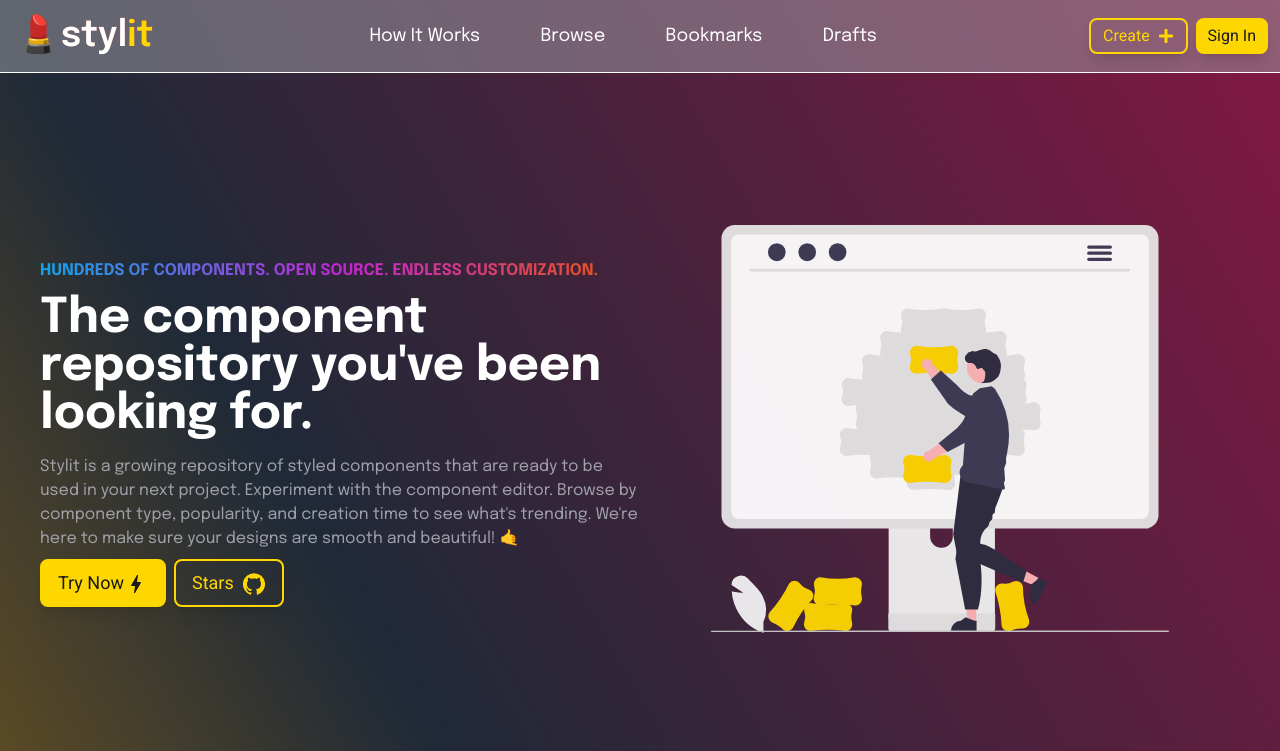
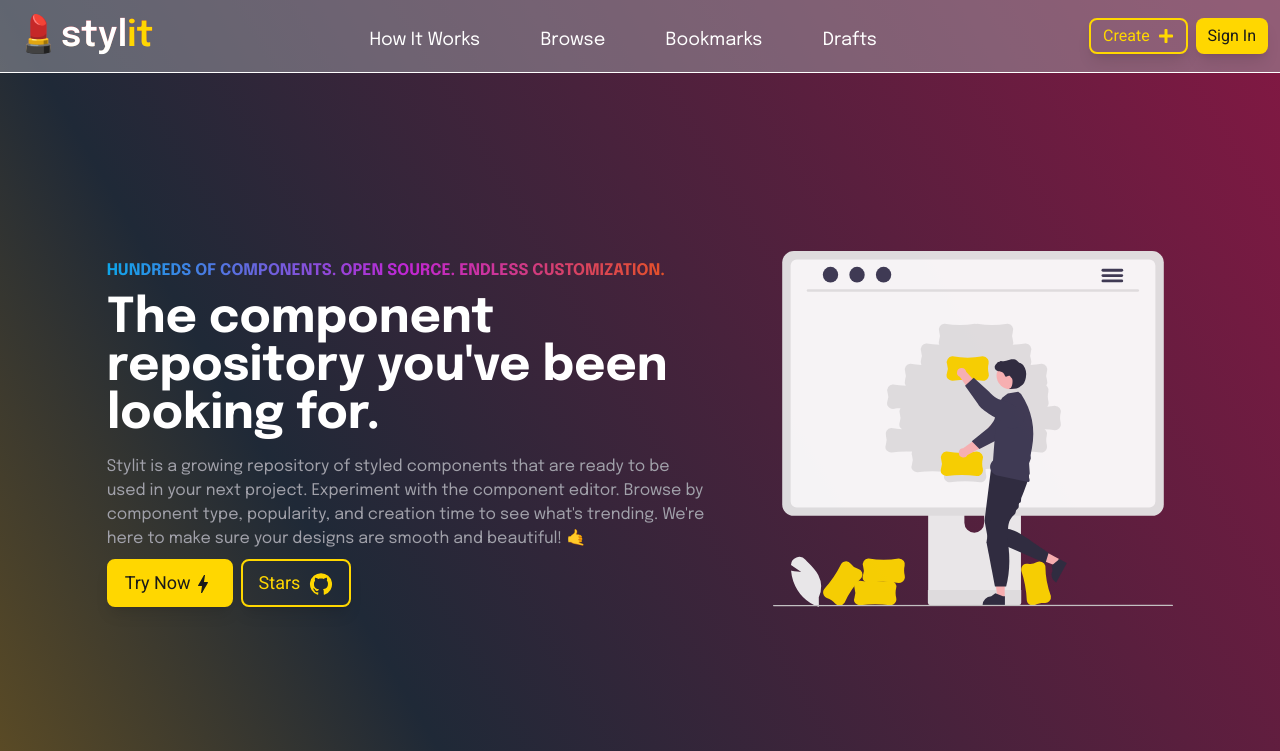
Before and after one commit to BlakeEriks/stylit, a Next.js app: page / in a window 1280 px wide. Shown: the top 751 px of the page. Built offline with nearby package versions, Linux system fonts and the light colour scheme; no server answers.

Commit message:
Add responsiveness to device width

```diff
--- a/components/ExploreHeader.tsx
+++ b/components/ExploreHeader.tsx
@@ -16,8 +16,8 @@ const ExploreHeader = ({componentType, setComponentType, sort, setSort}: Explore
   const {darkMode, setDarkMode} = useDarkModeState()
 
   return(
-    <div className="flex justify-between items-center bg-white w-full p-4 px-8 rounded-lg border border-grey-400  dark:bg-grey-600">
-      <div className="flex items-center w-1/4 my-1 text-xl">
+    <div className="flex flex-col md:flex-row justify-between items-center bg-white md:w-full p-4 px-8 rounded-lg border border-grey-400  dark:bg-grey-600">
+      <div className="flex items-center md:w-1/4 my-1 text-xl">
         <IconButton
           size="large"
           onClick={() => setDarkMode(!darkMode)}
@@ -71,7 +71,7 @@ const ExploreHeader = ({componentType, setComponentType, sort, setSort}: Explore
       <div className="flex items-end text-5xl pt-2 uppercase font-bold bg-gradient-to-r from-sky-500 via-fuchsia-600 to-orange-600 text-transparent bg-clip-text">
         Explorer
       </div>
-      <div className="flex flex-row justify-end w-1/4 dark:text-white">
+      <div className="flex flex-row justify-end py-3 md:w-1/4 dark:text-white">
         <button className={"text-xl mx-2 cursor-pointer transition- duration-200 " + (sort === "Popular" ? "text-sky-500 font-bold" : "hover:text-sky-300 focus:text-sky-300")} onClick={() => setSort("Popular")}>
           Popular
         </button>
--- a/components/Header.tsx
+++ b/components/Header.tsx
@@ -15,6 +15,14 @@ const Header = () => {
   const {user} = useUserState()
   const [menu, setMenu] = useState<HTMLButtonElement | null>(null)
   const [modalState, setModalState] = useModalState()
+  const [showNav, setShowNav] = useState(false)
+
+  const links = [
+    {name: "How It Works", path: "/#how-it-works"},
+    {name: "Browse", path: "/component"},
+    {name: "Bookmarks", path: "/bookmarks"},
+    {name: "Drafts", path: "/drafts"},
+  ]
 
   const onSignIn = async () => {
     setModalState({
@@ -31,7 +39,7 @@ const Header = () => {
   }
 
   return (
-    <div className="w-full flex justify-between items-center p-3 bg-opacity-50 bg-gray text-white border-b border-white">
+    <div className="flex flex-col md:flex-row w-full justify-between items-center p-3 bg-opacity-50 bg-gray text-white border-b border-white">
       <div className="flex">
         <Link href="/" passHref>
           <div className="text-4xl font-semibold cursor-pointer  rounded-2xl pr-3 py-1 pl-1 transition-all duration-300 hover:scale-105 shine">
@@ -41,29 +49,26 @@ const Header = () => {
           </div>
         </Link>
       </div>
-      <div className="flex flex-row justify-evenly w-1/2 text-lg transition-all duration-100">
-        <Link href="/#how-it-works">
-          <a className="hover:font-semibold cursor-pointer continuous-line">
-            How It Works
-          </a>
-      </Link>
-        <Link href="/component">
-          <a className="hover:font-semibold cursor-pointer continuous-line">
-            Browse
-          </a>
-        </Link>
-        <Link href="/bookmarks">
-          <a className="hover:font-semibold cursor-pointer continuous-line">
-            Bookmarks
-          </a>
-        </Link>
-        <Link href="/drafts">
-          <a className="hover:font-semibold cursor-pointer continuous-line">
-            Drafts
-          </a>
-        </Link>
+      <div className={`${showNav ? 'flex' : 'hidden'} md:flex flex-col md:flex-row justify-evenly items-center order-1 w-1/2 text-lg transition-all duration-100 mt-2`}>
+        {links.map( link => (
+          <Link href={link.path} key={link.name}>
+            <a className="hover:font-semibold cursor-pointer continuous-line py-1" onClick={() => setShowNav(false)}>
+              {link.name}
+            </a>
+          </Link>
+        ))}
       </div>
-      <div className="flex flex-row justify-end">
+      <div className="flex flex-row justify-end md:order-1">
+        <Btn className="rounded-md block lg:hidden md:hidden xl:hidden">
+          <div
+            className={`text-white duration-500 text-lg flex items-center justify-center menu-animation-hover menu-toggle ${
+              showNav && "menu-toggle-active"
+            }`}
+            onClick={() => setShowNav(!showNav)}
+          >
+            <span></span>
+          </div>
+        </Btn>
         <Link href="/component/create">
           <a>
             <Btn className="text-gold border-2 mx-2 border-gold shine">
--- a/components/Hero.tsx
+++ b/components/Hero.tsx
@@ -32,12 +32,12 @@ const Hero = () => {
 
   return (
     <div className="flex flex-col w-full p-10">
-      <div className="flex flex-col md:flex-row items-center md:h-[66vh] min-h-[40rem] w-full ">
-        <div className="w-full md:w-1/2 flex flex-col animate__animated animate__fadeInLeft">
+      <div className="flex flex-col md:flex-row justify-evenly items-center md:h-[66vh] min-h-[40rem] w-full ">
+        <div className="w-full md:w-1/2 flex flex-col justify-center animate__animated animate__fadeInLeft min-h-[350px]">
           <div className="text-base uppercase font-bold bg-gradient-to-r from-sky-500 via-fuchsia-600 to-orange-600 text-transparent bg-clip-text">
             Hundreds of components. Open Source. Endless customization.
           </div>
-          <div className="text-3xl md:text-5xl font-bold text-white my-3">
+          <div className="text-5xl font-bold text-white my-3">
             The component repository you&apos;ve been looking for.
           </div>
           <div className="text-base text-gray mt-1">
@@ -64,8 +64,8 @@ const Hero = () => {
             </a>
           </div>
         </div>
-        <div className="md:w-1/2 my-8 animate__animated animate__fadeInRight">
-          <Image src={asset2} height={680} width={1000} className='opacity-95' priority/>
+        <div className="md:w-1/2 max-w-[400px] my-8 animate__animated animate__fadeInRight">
+          <Image src={asset2} className='opacity-95' priority/>
         </div>
       </div>
       <div className="w-full flex flex-col items-center border bg-grey-800 border-fuchsia-500 min-w-[80vw] max-w-[95vw] rounded-2xl p-5 py-10">
--- a/components/util/ShadowEdit.tsx
+++ b/components/util/ShadowEdit.tsx
@@ -96,7 +96,7 @@ const ShadowEdit = (props: ShadowEditProps) => {
       </div>
 
       <div className="flex items-center w-full my-1">
-        <div className="edit-label">
+        <div className="edit-label mr-2">
           offset x
         </div>
         <EditSlider
@@ -108,7 +108,7 @@ const ShadowEdit = (props: ShadowEditProps) => {
 
       </div>
       <div className="flex items-center w-full my-1">
-        <div className="edit-label">
+        <div className="edit-label mr-2">
           offset y
         </div>
         <EditSlider
--- a/pages/bookmarks.tsx
+++ b/pages/bookmarks.tsx
@@ -27,7 +27,7 @@ const Bookmarks = () => {
     <>
       <SubHero />
       <div className="w-full flex flex-col bg-offWhite">
-        <div className="flex justify-center items-center">
+        <div className="flex flex-col md:flex-row justify-center items-center p-4">
           <div>
             <div className="text-3xl font-semibold">
               Your Saved Components
@@ -36,7 +36,7 @@ const Bookmarks = () => {
               All your favs from across the galaxy whenever you need them.
             </div>
           </div>
-          <div className="w-1/2 p-6 animate__animated animate__fadeInRight max-w-[400px]">
+          <div className="md:w-1/2 p-6 animate__animated animate__fadeInRight max-w-[400px]">
             <Image src={asset} priority/>
           </div>
         </div>
```
